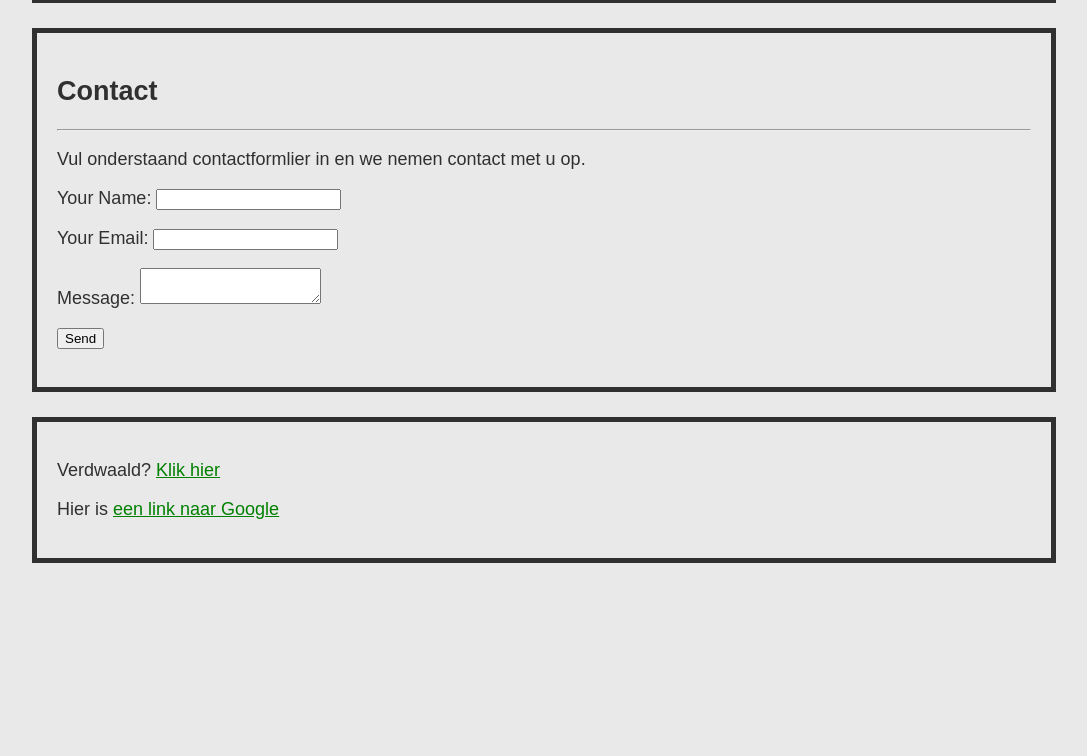
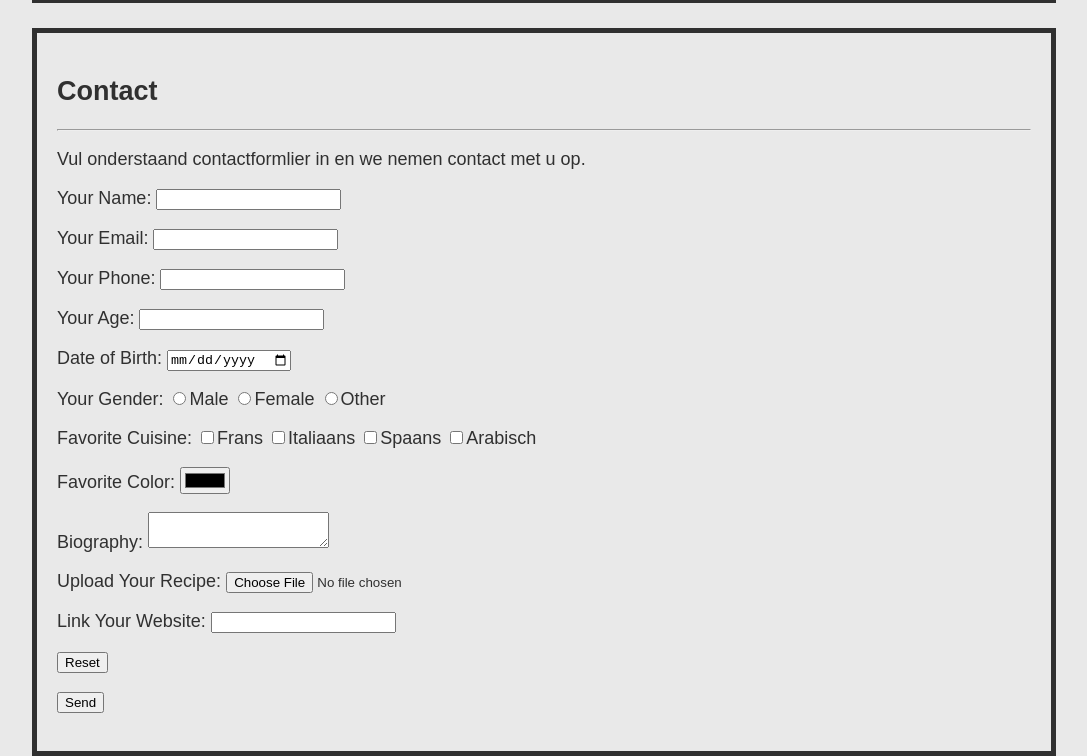
Before and after one commit to oscarschenk/6_basic_html_form, a plain HTML site: page contact.html in a window 1280 px wide. Shown: the part 196-952 px from the top of the page, without its empty margins (96-1183 px from the left). Before the commit the page ends 804 px from the top, so only its background shows below. Drawn offline with Linux system fonts and the light colour scheme.

Commit message:
Add files via upload

```diff
--- a/contact.html
+++ b/contact.html
@@ -37,13 +37,69 @@
       <p>
         <label>Your Name: <input type="text" name="name" /></label>
       </p>
+
       <p>
         <label>Your Email: <input type="email" name="email" /></label>
       </p>
 
       <p>
-        <label>Message: <textarea name="message"></textarea></label>
+        <label>Your Phone: <input type="tel" name="phone" /></label>
       </p>
+
+      <p>
+        <label>Your Age: <input type="number" name="age" /></label>
+      </p>
+
+      <p>
+        <label>Date of Birth: <input type="date" name="date_of_birth" /></label>
+      </p>
+
+      <p>
+        <label>Your Gender:
+          <input type="radio" id="male" name="gender"><label for="male">Male</label>
+          <input type="radio" id="female" name="gender"><label for="female">Female</label>
+          <input type="radio" id="other" name="gender"><label for="other">Other</label>
+        </label>
+      </p>
+
+
+      <p>
+        <label>Favorite Cuisine:
+          <input type="checkbox" id="french" name="favorite_cuisine"><label for="french">Frans</label>
+          <input type="checkbox" id="italian" name="favorite_cuisine"><label for="italian">Italiaans</label>
+          <input type="checkbox" id="spanish" name="favorite_cuisine"><label for="spanish">Spaans</label>
+          <input type="checkbox" id="arabic" name="favorite_cuisine"><label for="Arabic">Arabisch</label>
+        </label>
+      </p>
+
+      <p>
+        <label>Favorite Color:
+          <input type="color" name="favorite_color">
+        </label>
+      </p>
+
+      <p>
+        <label>Biography:
+          <textarea name="biography"></textarea>
+        </label>
+      </p>
+
+      <p>
+        <label>Upload Your Recipe:
+          <input type="file" name="recipe_file">
+        </label>
+      </p>
+
+      <p>
+        <label>Link Your Website:
+          <input type="url" name="website">
+        </label>
+      </p>
+
+      <p>
+        <button type="reset">Reset</button>
+      </p>
+
       <p>
         <button type="submit">Send</button>
       </p>
```
Also changed, not shown: about.html (+1 -1 lines).
